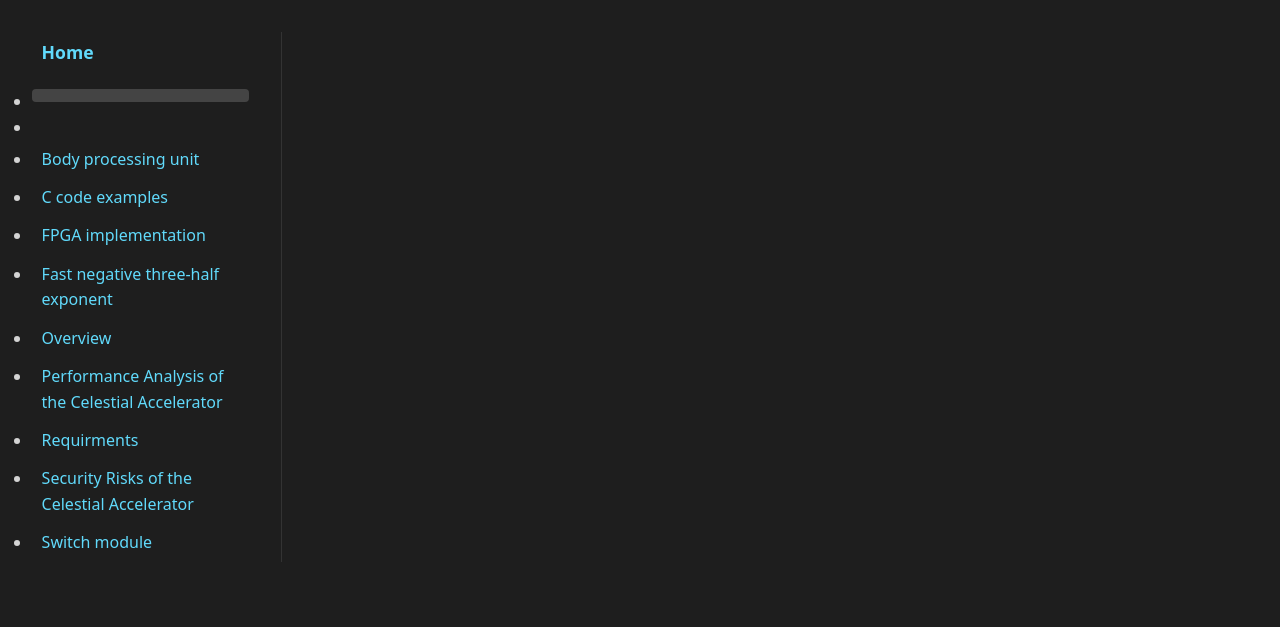
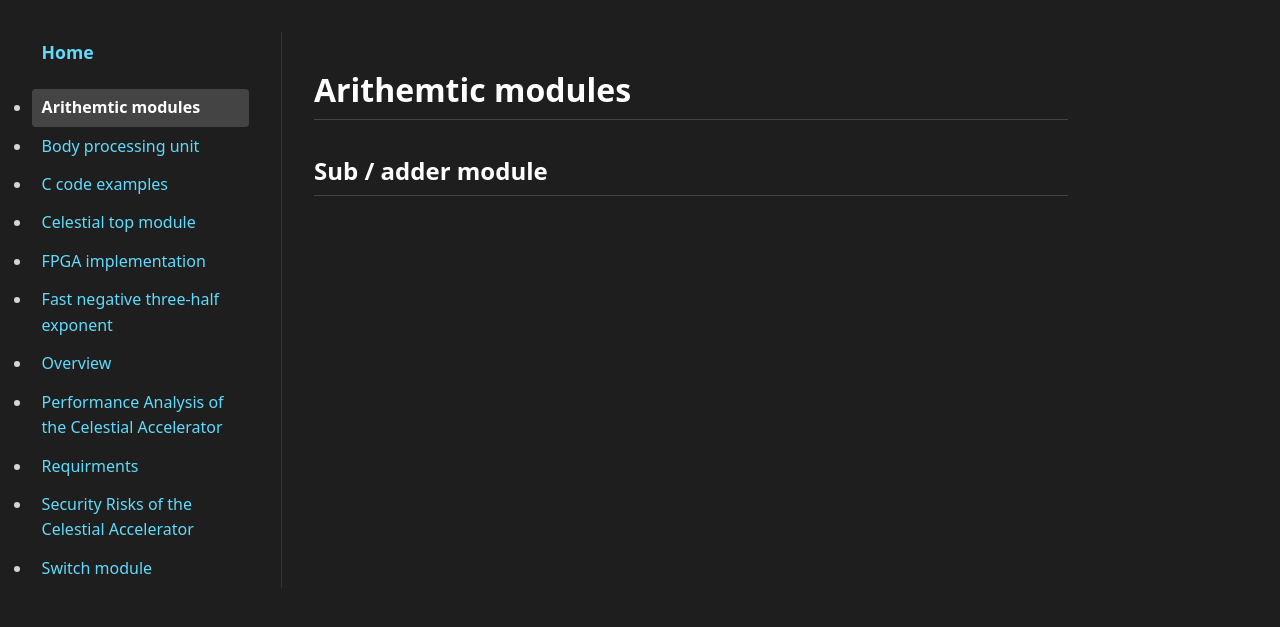
Before and after one commit to Vyndicta/Celestial, a Jekyll site: the page built from docs/celestial-accelerator-docs/modules/arithmetic-modules.md, in a window 1280 px wide. Shown: the top 627 px of the page. Built offline with Jekyll 4.4.1, drawn with Linux system fonts in a browser that asks for light colours; our own code applies the rules of GitHub Pages for plain Markdown files.

Commit message:
Updating the doc

```diff
--- a/docs/celestial-accelerator-docs/modules/arithmetic-modules.md
+++ b/docs/celestial-accelerator-docs/modules/arithmetic-modules.md
@@ -0,0 +1,3 @@
+# Arithemtic modules
+
+## Sub / adder module
```
Also changed, not shown: docs/celestial-accelerator-docs/modules/celestial-top-module.md (+1 -4 lines).
